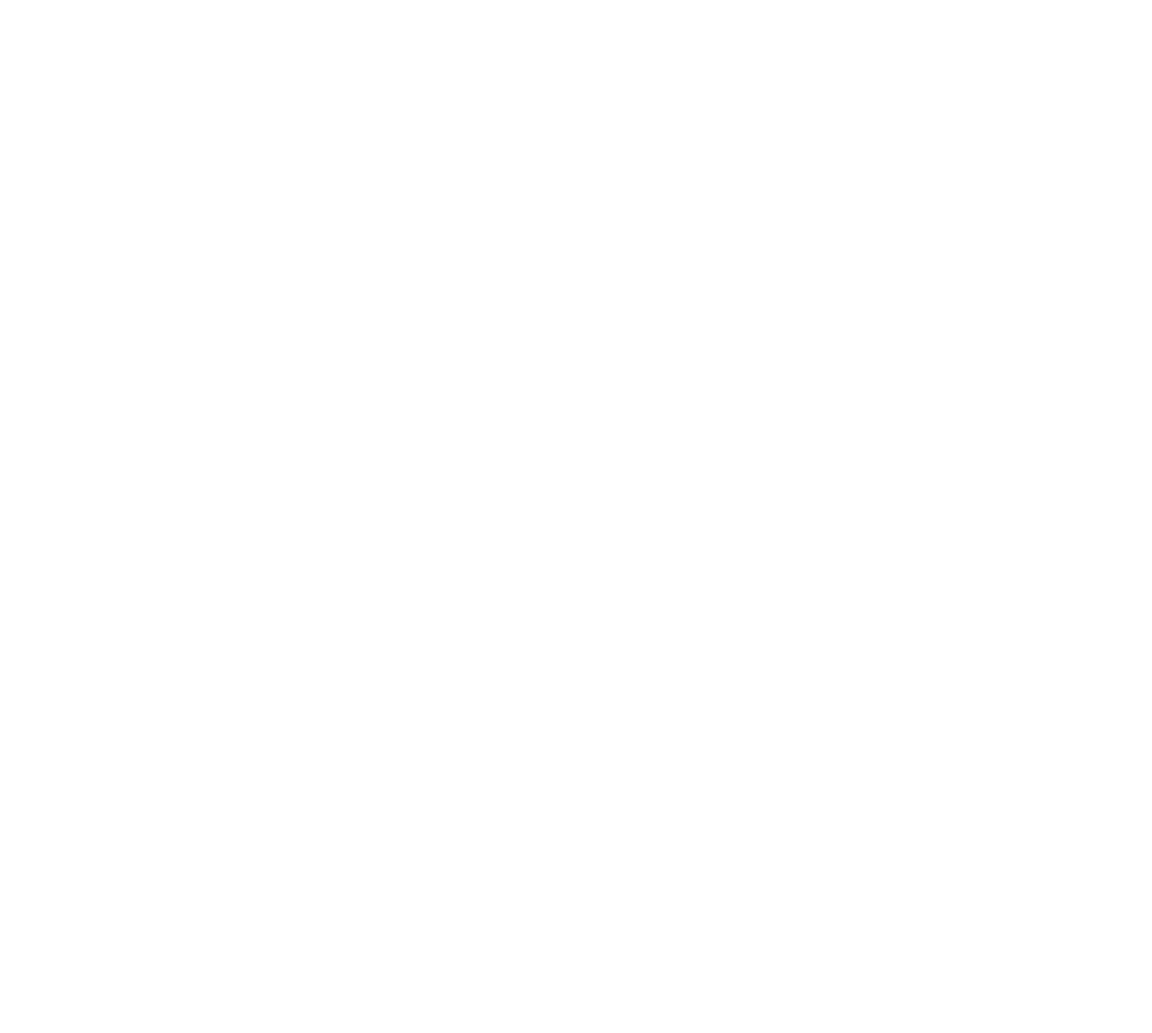
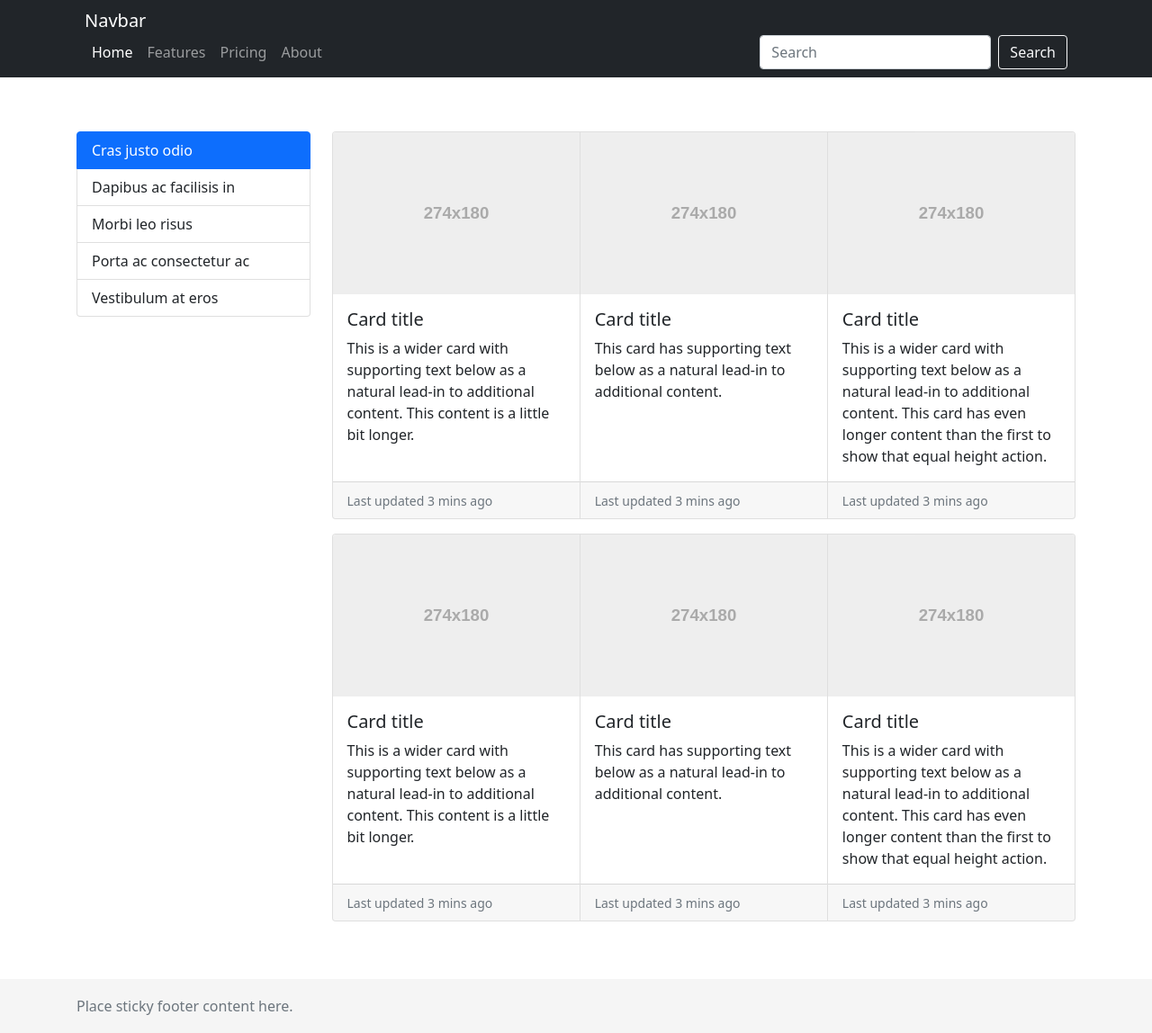
Before and after one commit to FulyaSariyar/Frontend, a plain HTML site: page theme/product-list.html in a window 1280 px wide. Shown: the whole page at 90% size. Before the commit the page ends 800 px from the top, so only its background shows below. Drawn offline with nearby package versions, Linux system fonts and the light colour scheme.

Commit message:
theme eklendi.

```diff
--- a/theme/css/style.css
+++ b/theme/css/style.css
@@ -3,3 +3,41 @@
     background-size: cover;
     height: 100%;
 }
+
+/* Sticky footer styles
+-------------------------------------------------- */
+html {
+    position: relative;
+    min-height: 100%;
+  }
+  body {
+    /* Margin bottom by footer height */
+    margin-bottom: 60px;
+  }
+  .footer {
+    position: absolute;
+    bottom: 0;
+    width: 100%;
+    /* Set the fixed height of the footer here */
+    height: 60px;
+    line-height: 60px; /* Vertically center the text there */
+    background-color: #f5f5f5;
+  }
+
+
+  /* Custom page CSS
+  -------------------------------------------------- */
+  /* Not required for template or sticky footer method. */
+
+  body > .container {
+    padding: 60px 15px 0;
+  }
+
+  .footer > .container {
+    padding-right: 15px;
+    padding-left: 15px;
+  }
+
+  code {
+    font-size: 80%;
+  }
--- a/theme/product-details.html
+++ b/theme/product-details.html
@@ -0,0 +1,95 @@
+<!doctype html>
+<html lang="en">
+  <head>
+    <!-- Required meta tags -->
+    <meta charset="utf-8">
+    <meta name="viewport" content="width=device-width, initial-scale=1">
+
+    <!-- Bootstrap CSS -->
+    <link href="https://cdn.jsdelivr.net/npm/bootstrap@5.1.3/dist/css/bootstrap.min.css" rel="stylesheet" integrity="sha384-1BmE4kWBq78iYhFldvKuhfTAU6auU8tT94WrHftjDbrCEXSU1oBoqyl2QvZ6jIW3" crossorigin="anonymous">
+    <link rel="stylesheet" href="css/style.css">
+    <title>Product Details</title>
+  </head>
+  <body>
+
+    <nav class="navbar navbar-expand-lg navbar-dark bg-dark">
+        <div class="container">
+        <div class="container-fluid">
+          <a class="navbar-brand" href="#">Navbar</a>
+          <button class="navbar-toggler" type="button" data-bs-toggle="collapse" data-bs-target="#navbarColor01" aria-controls="navbarColor01" aria-expanded="false" aria-label="Toggle navigation">
+            <span class="navbar-toggler-icon"></span>
+          </button>
+
+          <div class="collapse navbar-collapse" id="navbarColor01">
+            <ul class="navbar-nav me-auto mb-2 mb-lg-0">
+              <li class="nav-item">
+                <a class="nav-link active" aria-current="page" href="#">Home</a>
+              </li>
+              <li class="nav-item">
+                <a class="nav-link" href="#">Features</a>
+              </li>
+              <li class="nav-item">
+                <a class="nav-link" href="#">Pricing</a>
+              </li>
+              <li class="nav-item">
+                <a class="nav-link" href="#">About</a>
+              </li>
+            </ul>
+            <form class="d-flex">
+              <input class="form-control me-2" type="search" placeholder="Search" aria-label="Search">
+              <button class="btn btn-outline-light" type="submit">Search</button>
+            </form>
+          </div>
+        </div>
+        </div>
+      </nav>
+
+     <div class="container pb-5">
+        <div class="row">
+            <div class="col-md-6">
+                <img src="img/camera.jpg" height="300" width="500" class="img-responsive">
+            </div>
+            <div class="col-md-6">
+              <div class="row">
+                  <div class="col-md-12">
+                  <h1>Kodak Kamera #235626</h1>
+                </div>
+              </div>
+              <div class="row">
+                <div class="col-md-12">
+                <span class="label label-primary"> <b>In Stock</b></span>
+                <span class="product-number">#235626</span>
+              </div>
+            </div>
+            <div class="row">
+                <div class="col-md-12">
+                <div id="description">
+                    Place sticky footer content here.Place sticky footer content here.
+                    Place sticky footer content here.Place sticky footer content here.
+                    Place sticky footer content here.
+                </div>
+              </div>
+            </div>
+            </div>
+        </div>
+
+     </div>
+
+    <footer class="footer">
+        <div class="container">
+          <span class="text-muted">Place sticky footer content here.</span>
+        </div>
+      </footer>
+
+    <!-- Optional JavaScript; choose one of the two! -->
+
+    <!-- Option 1: Bootstrap Bundle with Popper -->
+    <script src="https://cdn.jsdelivr.net/npm/bootstrap@5.1.3/dist/js/bootstrap.bundle.min.js" integrity="sha384-ka7Sk0Gln4gmtz2MlQnikT1wXgYsOg+OMhuP+IlRH9sENBO0LRn5q+8nbTov4+1p" crossorigin="anonymous"></script>
+    <script src="js/holder.min.js" type="text/JavaScript"></script>
+    <!-- Option 2: Separate Popper and Bootstrap JS -->
+    <!--
+    <script src="https://cdn.jsdelivr.net/npm/@popperjs/core@2.10.2/dist/umd/popper.min.js" integrity="sha384-7+zCNj/IqJ95wo16oMtfsKbZ9ccEh31eOz1HGyDuCQ6wgnyJNSYdrPa03rtR1zdB" crossorigin="anonymous"></script>
+    <script src="https://cdn.jsdelivr.net/npm/bootstrap@5.1.3/dist/js/bootstrap.min.js" integrity="sha384-QJHtvGhmr9XOIpI6YVutG+2QOK9T+ZnN4kzFN1RtK3zEFEIsxhlmWl5/YESvpZ13" crossorigin="anonymous"></script>
+    -->
+  </body>
+</html>
--- a/theme/product-list.html
+++ b/theme/product-list.html
@@ -0,0 +1,145 @@
+<!doctype html>
+<html lang="en">
+  <head>
+    <!-- Required meta tags -->
+    <meta charset="utf-8">
+    <meta name="viewport" content="width=device-width, initial-scale=1">
+
+    <!-- Bootstrap CSS -->
+    <link href="https://cdn.jsdelivr.net/npm/bootstrap@5.1.3/dist/css/bootstrap.min.css" rel="stylesheet" integrity="sha384-1BmE4kWBq78iYhFldvKuhfTAU6auU8tT94WrHftjDbrCEXSU1oBoqyl2QvZ6jIW3" crossorigin="anonymous">
+    <link rel="stylesheet" href="css/style.css">
+    <title>Product List</title>
+  </head>
+  <body>
+
+    <nav class="navbar navbar-expand-lg navbar-dark bg-dark">
+        <div class="container">
+        <div class="container-fluid">
+          <a class="navbar-brand" href="#">Navbar</a>
+          <button class="navbar-toggler" type="button" data-bs-toggle="collapse" data-bs-target="#navbarColor01" aria-controls="navbarColor01" aria-expanded="false" aria-label="Toggle navigation">
+            <span class="navbar-toggler-icon"></span>
+          </button>
+
+          <div class="collapse navbar-collapse" id="navbarColor01">
+            <ul class="navbar-nav me-auto mb-2 mb-lg-0">
+              <li class="nav-item">
+                <a class="nav-link active" aria-current="page" href="#">Home</a>
+              </li>
+              <li class="nav-item">
+                <a class="nav-link" href="#">Features</a>
+              </li>
+              <li class="nav-item">
+                <a class="nav-link" href="#">Pricing</a>
+              </li>
+              <li class="nav-item">
+                <a class="nav-link" href="#">About</a>
+              </li>
+            </ul>
+            <form class="d-flex">
+              <input class="form-control me-2" type="search" placeholder="Search" aria-label="Search">
+              <button class="btn btn-outline-light" type="submit">Search</button>
+            </form>
+          </div>
+        </div>
+        </div>
+      </nav>
+      <div class="container pb-5">
+           <div class="row">
+         <div class="col-md-3">
+            <ul class="list-group">
+                <li class="list-group-item active">Cras justo odio</li>
+                <li class="list-group-item">Dapibus ac facilisis in</li>
+                <li class="list-group-item">Morbi leo risus</li>
+                <li class="list-group-item">Porta ac consectetur ac</li>
+                <li class="list-group-item">Vestibulum at eros</li>
+              </ul>
+         </div>
+         <div class="col-md-9">
+             <div class="card-group mb-3">
+            <div class="card">
+              <img class="card-img-top" src="holder.js/100px180/" alt="Card image cap">
+              <div class="card-body">
+                <h5 class="card-title">Card title</h5>
+                <p class="card-text">This is a wider card with supporting text below as a natural lead-in to additional content. This content is a little bit longer.</p>
+              </div>
+              <div class="card-footer">
+                <small class="text-muted">Last updated 3 mins ago</small>
+              </div>
+            </div>
+            <div class="card">
+              <img class="card-img-top" src="holder.js/100px180/" alt="Card image cap">
+              <div class="card-body">
+                <h5 class="card-title">Card title</h5>
+                <p class="card-text">This card has supporting text below as a natural lead-in to additional content.</p>
+              </div>
+              <div class="card-footer">
+                <small class="text-muted">Last updated 3 mins ago</small>
+              </div>
+            </div>
+            <div class="card">
+              <img class="card-img-top" src="holder.js/100px180/" alt="Card image cap">
+              <div class="card-body">
+                <h5 class="card-title">Card title</h5>
+                <p class="card-text">This is a wider card with supporting text below as a natural lead-in to additional content. This card has even longer content than the first to show that equal height action.</p>
+              </div>
+              <div class="card-footer">
+                <small class="text-muted">Last updated 3 mins ago</small>
+              </div>
+            </div>
+          </div>
+          <div class="card-group mb-3">
+            <div class="card">
+              <img class="card-img-top" src="holder.js/100px180/" alt="Card image cap">
+              <div class="card-body">
+                <h5 class="card-title">Card title</h5>
+                <p class="card-text">This is a wider card with supporting text below as a natural lead-in to additional content. This content is a little bit longer.</p>
+              </div>
+              <div class="card-footer">
+                <small class="text-muted">Last updated 3 mins ago</small>
+              </div>
+            </div>
+            <div class="card">
+              <img class="card-img-top" src="holder.js/100px180/" alt="Card image cap">
+              <div class="card-body">
+                <h5 class="card-title">Card title</h5>
+                <p class="card-text">This card has supporting text below as a natural lead-in to additional content.</p>
+              </div>
+              <div class="card-footer">
+                <small class="text-muted">Last updated 3 mins ago</small>
+              </div>
+            </div>
+            <div class="card">
+              <img class="card-img-top" src="holder.js/100px180/" alt="Card image cap">
+              <div class="card-body">
+                <h5 class="card-title">Card title</h5>
+                <p class="card-text">This is a wider card with supporting text below as a natural lead-in to additional content. This card has even longer content than the first to show that equal height action.</p>
+              </div>
+              <div class="card-footer">
+                <small class="text-muted">Last updated 3 mins ago</small>
+              </div>
+            </div>
+
+          </div>
+        </div>
+        </div>
+
+
+    </div>
+    <footer class="footer">
+        <div class="container">
+          <span class="text-muted">Place sticky footer content here.</span>
+        </div>
+      </footer>
+
+    <!-- Optional JavaScript; choose one of the two! -->
+
+    <!-- Option 1: Bootstrap Bundle with Popper -->
+    <script src="https://cdn.jsdelivr.net/npm/bootstrap@5.1.3/dist/js/bootstrap.bundle.min.js" integrity="sha384-ka7Sk0Gln4gmtz2MlQnikT1wXgYsOg+OMhuP+IlRH9sENBO0LRn5q+8nbTov4+1p" crossorigin="anonymous"></script>
+    <script src="js/holder.min.js" type="text/JavaScript"></script>
+    <!-- Option 2: Separate Popper and Bootstrap JS -->
+    <!--
+    <script src="https://cdn.jsdelivr.net/npm/@popperjs/core@2.10.2/dist/umd/popper.min.js" integrity="sha384-7+zCNj/IqJ95wo16oMtfsKbZ9ccEh31eOz1HGyDuCQ6wgnyJNSYdrPa03rtR1zdB" crossorigin="anonymous"></script>
+    <script src="https://cdn.jsdelivr.net/npm/bootstrap@5.1.3/dist/js/bootstrap.min.js" integrity="sha384-QJHtvGhmr9XOIpI6YVutG+2QOK9T+ZnN4kzFN1RtK3zEFEIsxhlmWl5/YESvpZ13" crossorigin="anonymous"></script>
+    -->
+  </body>
+</html>
```
Also changed, not shown: theme/home.html (+6 -2 lines), 2 other files.
